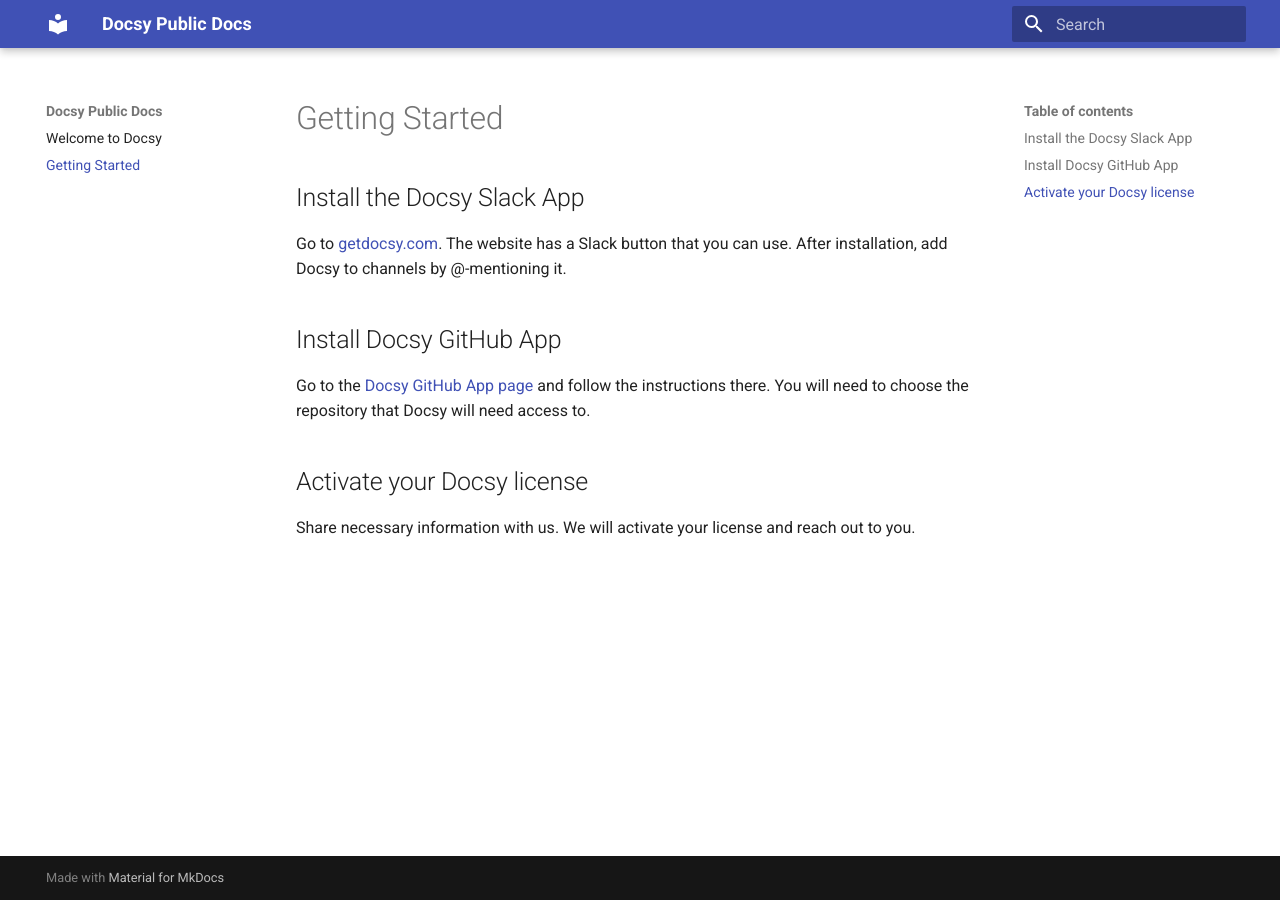
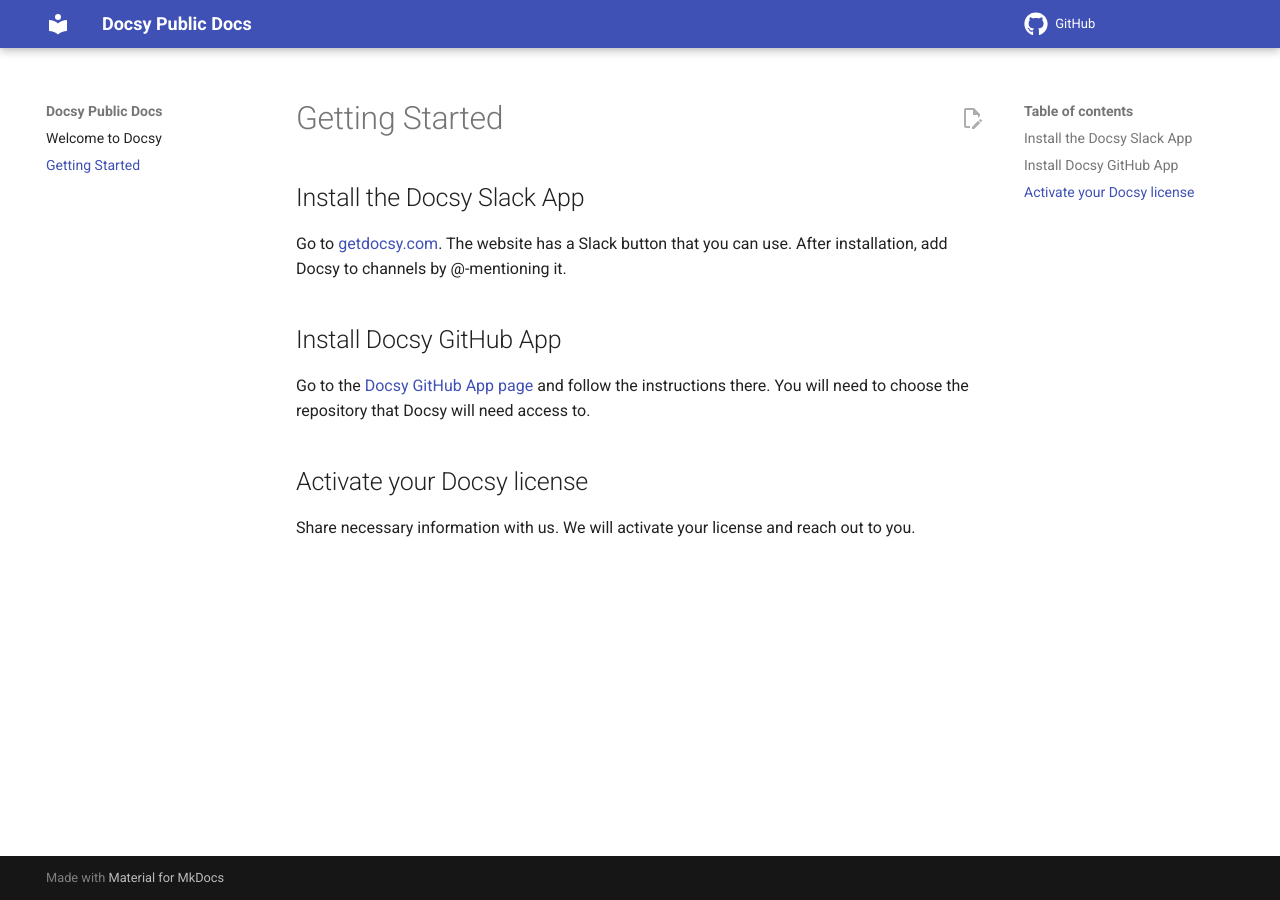
Before and after one commit to getdocsy/docs, an MkDocs documentation site: the page built from docs/getting-started.md, in a window 1280 px wide. Built offline with MkDocs 1.6.1 and Material for MkDocs 9.7.7, drawn with Linux system fonts in a browser that asks for light colours; comment, search, counter and statistics services are not loaded.

Commit message:
add backlinks to github

```diff
--- a/mkdocs.yml
+++ b/mkdocs.yml
@@ -3,3 +3,15 @@
 site_url: https://docs.getdocsy.com
 theme:
   name: material
+  icon:
+    repo: fontawesome/brands/github
+  features:
+    - content.action.edit
+repo_url: https://github.com/getdocsy/docs
+edit_uri: "edit/main/docs/"
+plugins:
+  - git-revision-date-localized:
+      enable_creation_date: true
+  - git-committers:
+      repository: getdocsy/docs
+      branch: main
--- a/pyproject.toml
+++ b/pyproject.toml
@@ -8,6 +8,8 @@
 [tool.poetry.dependencies]
 python = "^3.11"
 mkdocs-material = "^9.5.26"
+mkdocs-git-revision-date-localized-plugin = "^1.2.6"
+mkdocs-git-committers-plugin-2 = "^2.3.0"
 
 
 [build-system]
```
Also changed, not shown: 3 other files.
